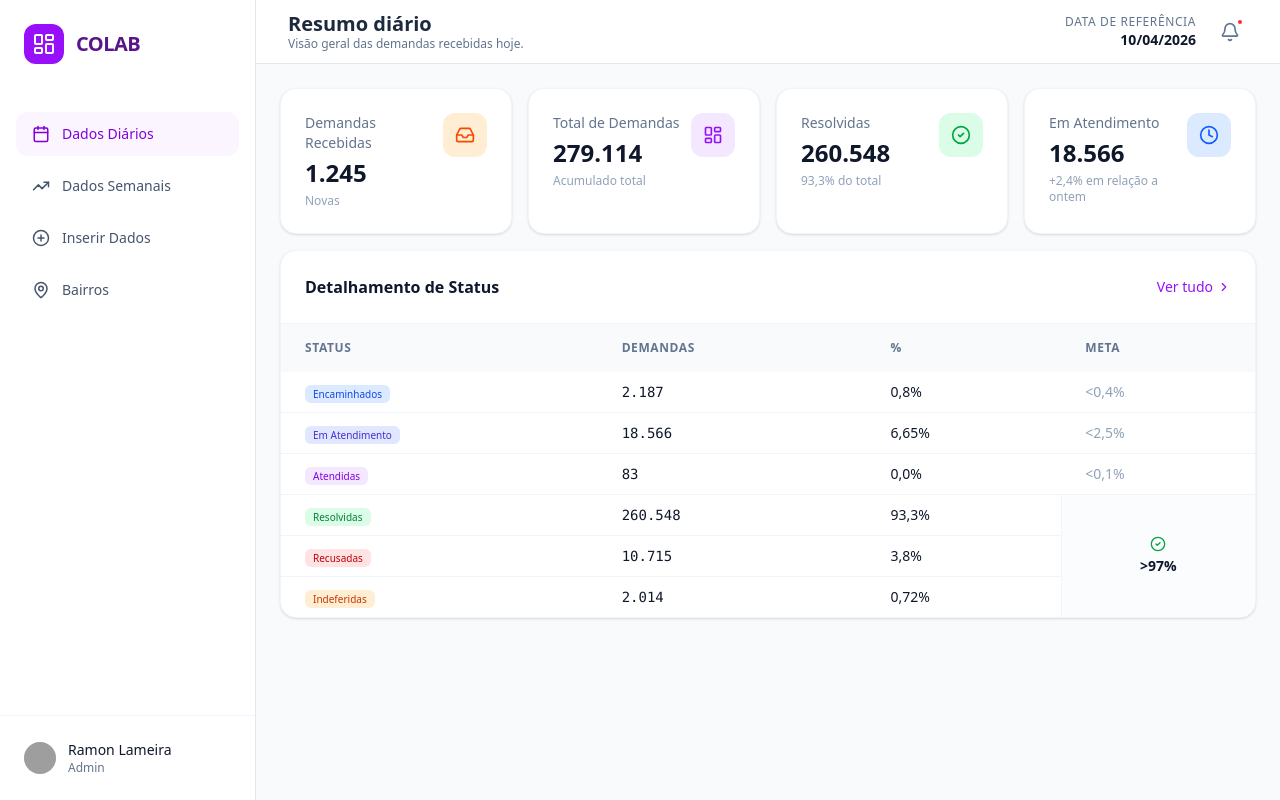
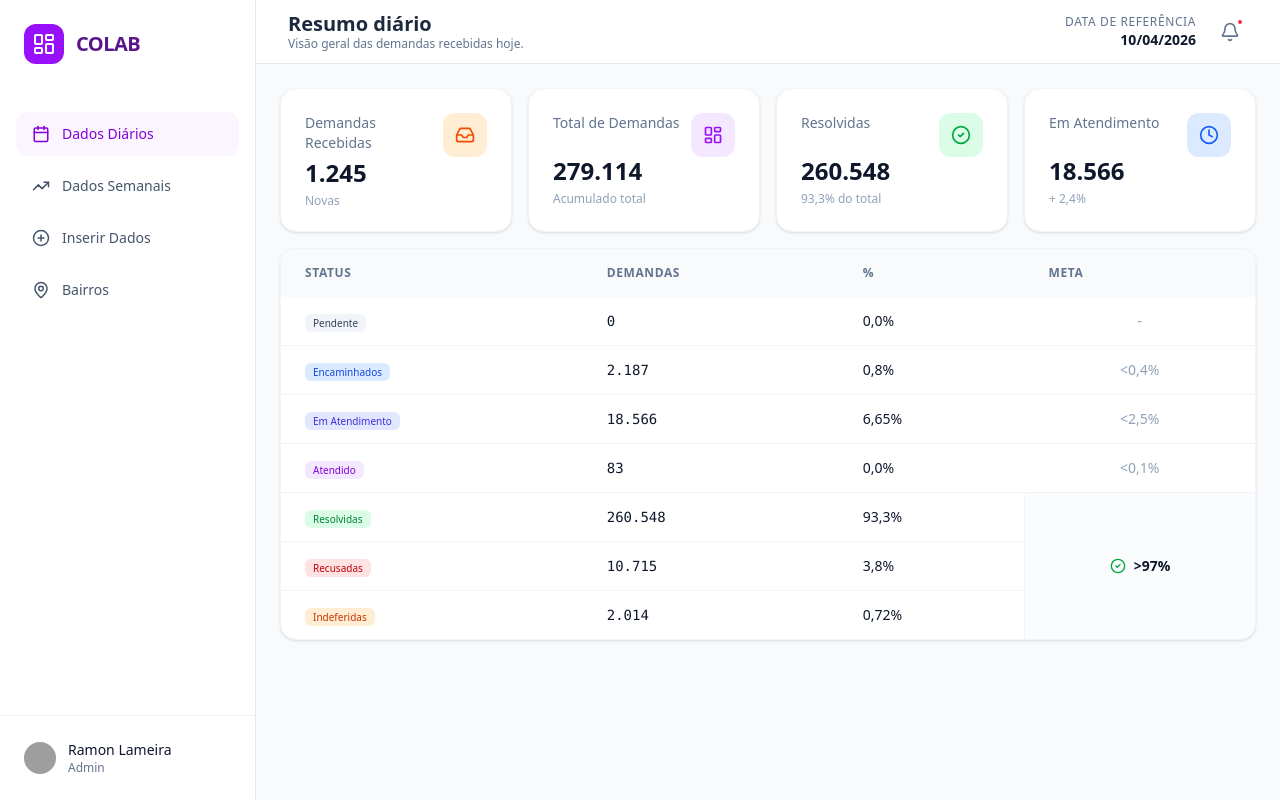
Before and after one commit to pinguara/planilha, a React (Vite) app: page / in a window 1280 px wide. Built offline with nearby package versions, Linux system fonts and the light colour scheme; grey boxes are pictures that could not be loaded.

Commit message:
feat: Rename app and add 'Pendente' stat
Renames the application from "Colab Dashboard" to "Colab Planilhas" and adds a new "Pendente" (Pending) stat to the daily summary. This provides a more accurate representation of the status breakdown.

```diff
--- a/metadata.json
+++ b/metadata.json
@@ -1,5 +1,5 @@
 {
-  "name": "Colab Dashboard",
+  "name": "Colab Planilhas",
   "description": "Painel de controle para monitoramento de demandas e atendimentos por bairro.",
   "requestFramePermissions": []
 }
--- a/src/App.tsx
+++ b/src/App.tsx
@@ -40,9 +40,10 @@ import { motion, AnimatePresence } from 'motion/react';
 // --- Mock Data from Images ---
 
 const INITIAL_DAILY_SUMMARY = [
+  { label: 'Pendente', value: 0, percentage: '0,0%', meta: '-', color: 'bg-slate-100 text-slate-700' },
   { label: 'Encaminhados', value: 2187, percentage: '0,8%', meta: '<0,4%', color: 'bg-blue-100 text-blue-700' },
   { label: 'Em Atendimento', value: 18566, percentage: '6,65%', meta: '<2,5%', color: 'bg-indigo-100 text-indigo-700' },
-  { label: 'Atendidas', value: 83, percentage: '0,0%', meta: '<0,1%', color: 'bg-purple-100 text-purple-700' },
+  { label: 'Atendido', value: 83, percentage: '0,0%', meta: '<0,1%', color: 'bg-purple-100 text-purple-700' },
   { label: 'Resolvidas', value: 260548, percentage: '93,3%', meta: '>97%', color: 'bg-green-100 text-green-700' },
   { label: 'Recusadas', value: 10715, percentage: '3,8%', meta: '-', color: 'bg-red-100 text-red-700' },
   { label: 'Indeferidas', value: 2014, percentage: '0,72%', meta: '-', color: 'bg-orange-100 text-orange-700' },
@@ -68,15 +69,17 @@ const pieData = [
 
 // --- Components ---
 
-const StatCard = ({ title, value, subValue, icon: Icon, colorClass }: any) => (
+const StatCard = ({ title, value, subValue, icon: Icon, colorClass, valueContainerClass = "" }: any) => (
   <motion.div
     whileHover={{ y: -4 }}
-    className="bg-white p-6 rounded-2xl shadow-sm border border-slate-100 flex items-start justify-between"
+    className="bg-white p-6 rounded-2xl shadow-sm border border-slate-100 flex items-start justify-between h-36"
   >
-    <div>
+    <div className="flex flex-col h-full justify-between">
       <p className="text-sm font-medium text-slate-500 mb-1">{title}</p>
-      <h3 className="text-2xl font-bold text-slate-900">{value}</h3>
-      {subValue && <p className="text-xs text-slate-400 mt-1">{subValue}</p>}
+      <div className={`mt-auto ${valueContainerClass}`}>
+        <h3 className="text-2xl font-bold text-slate-900">{value}</h3>
+        {subValue && <p className="text-xs text-slate-400 mt-1">{subValue}</p>}
+      </div>
     </div>
     <div className={`p-3 rounded-xl ${colorClass}`}>
       <Icon size={20} />
@@ -240,11 +243,12 @@ export default function App() {
                     subValue={`${summaryData.find(i => i.label === 'Resolvidas')?.percentage} do total`}
                     icon={CheckCircle2}
                     colorClass="bg-green-100 text-green-600"
+                    valueContainerClass="pt-2"
                   />
                   <StatCard
                     title="Em Atendimento"
                     value={(totalDemands - (summaryData.find(i => i.label === 'Resolvidas')?.value || 0)).toLocaleString('pt-BR')}
-                    subValue="+2,4% em relação a ontem"
+                    subValue="+ 2,4%"
                     icon={Clock}
                     colorClass="bg-blue-100 text-blue-600"
                   />
@@ -253,12 +257,6 @@ export default function App() {
                 <div className="grid grid-cols-1 gap-4">
                   {/* Table Section */}
                   <div className="bg-white rounded-2xl shadow-sm border border-slate-100 overflow-hidden">
-                    <div className="p-6 border-b border-slate-100 flex items-center justify-between">
-                      <h3 className="font-bold text-slate-900">Detalhamento de Status</h3>
-                      <button className="text-purple-600 text-sm font-medium flex items-center gap-1 hover:underline">
-                        Ver tudo <ChevronRight size={14} />
-                      </button>
-                    </div>
                     <div className="overflow-x-auto">
                       <table className="w-full text-left">
                         <thead>
@@ -276,24 +274,24 @@ export default function App() {
 
                             return (
                               <tr key={idx} className="hover:bg-slate-50 transition-colors">
-                                <td className="px-6 py-2">
+                                <td className="px-6 py-3">
                                   <span className={`px-2 py-0.5 rounded-md text-[10px] font-medium ${item.color}`}>
                                     {item.label}
                                   </span>
                                 </td>
-                                <td className="px-6 py-2 font-mono text-sm">{item.value.toLocaleString('pt-BR')}</td>
-                                <td className="px-6 py-2 text-sm font-medium">{item.percentage}</td>
+                                <td className="px-6 py-3 font-mono text-sm">{item.value.toLocaleString('pt-BR')}</td>
+                                <td className="px-6 py-3 text-sm font-medium">{item.percentage}</td>
                                 {isGrouped ? (
                                   isFirstInGroup ? (
-                                    <td rowSpan={3} className="px-6 py-2 text-sm font-bold text-slate-900 bg-slate-50/50 border-l border-slate-100 text-center align-middle">
-                                      <div className="flex flex-col items-center justify-center gap-1">
+                                    <td rowSpan={3} className="px-6 py-3 text-sm font-bold text-slate-900 bg-slate-50/50 border-l border-slate-100 text-center align-middle">
+                                      <div className="flex items-center justify-center gap-2">
                                         <CheckCircle2 size={16} className="text-green-600" />
                                         <span>{'>'}97%</span>
                                       </div>
                                     </td>
                                   ) : null
                                 ) : (
-                                  <td className="px-6 py-2 text-sm text-slate-400">
+                                  <td className="px-6 py-3 text-sm text-slate-400 text-center">
                                     {item.meta}
                                   </td>
                                 )}
```
